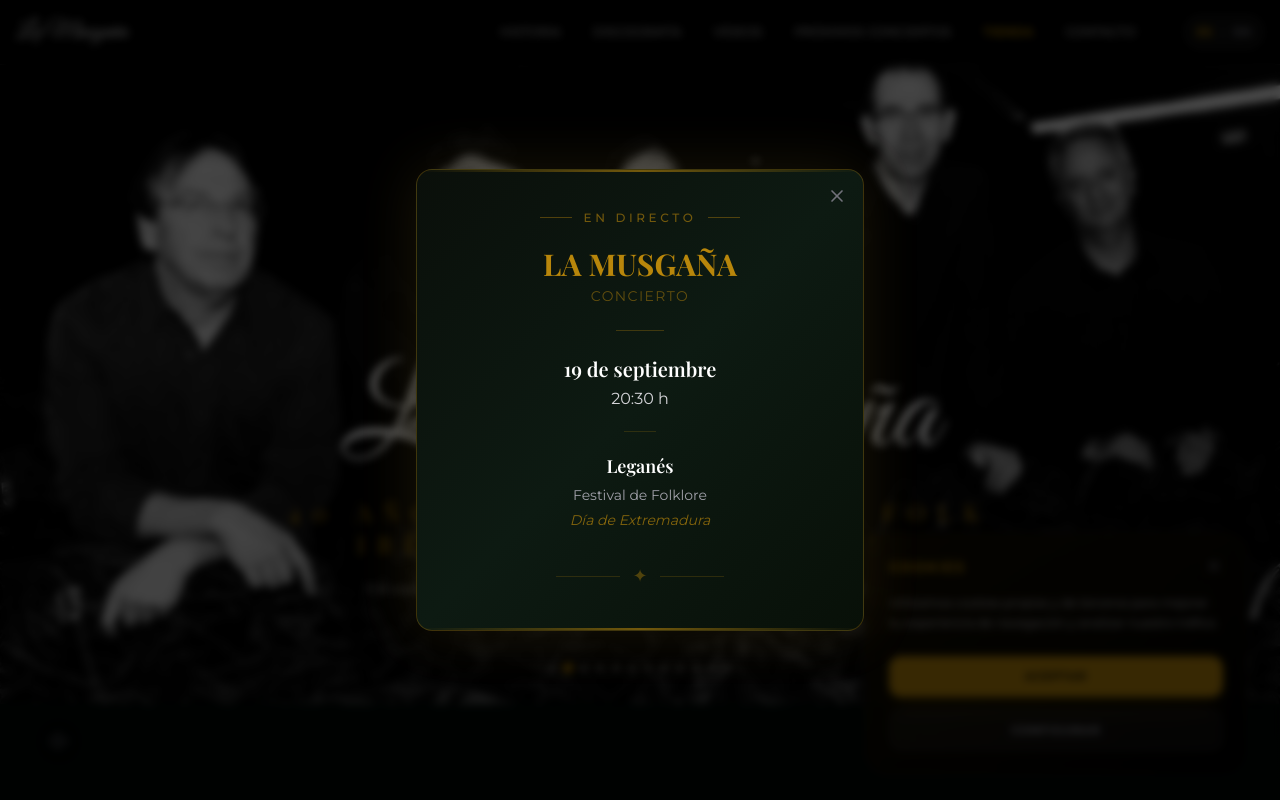
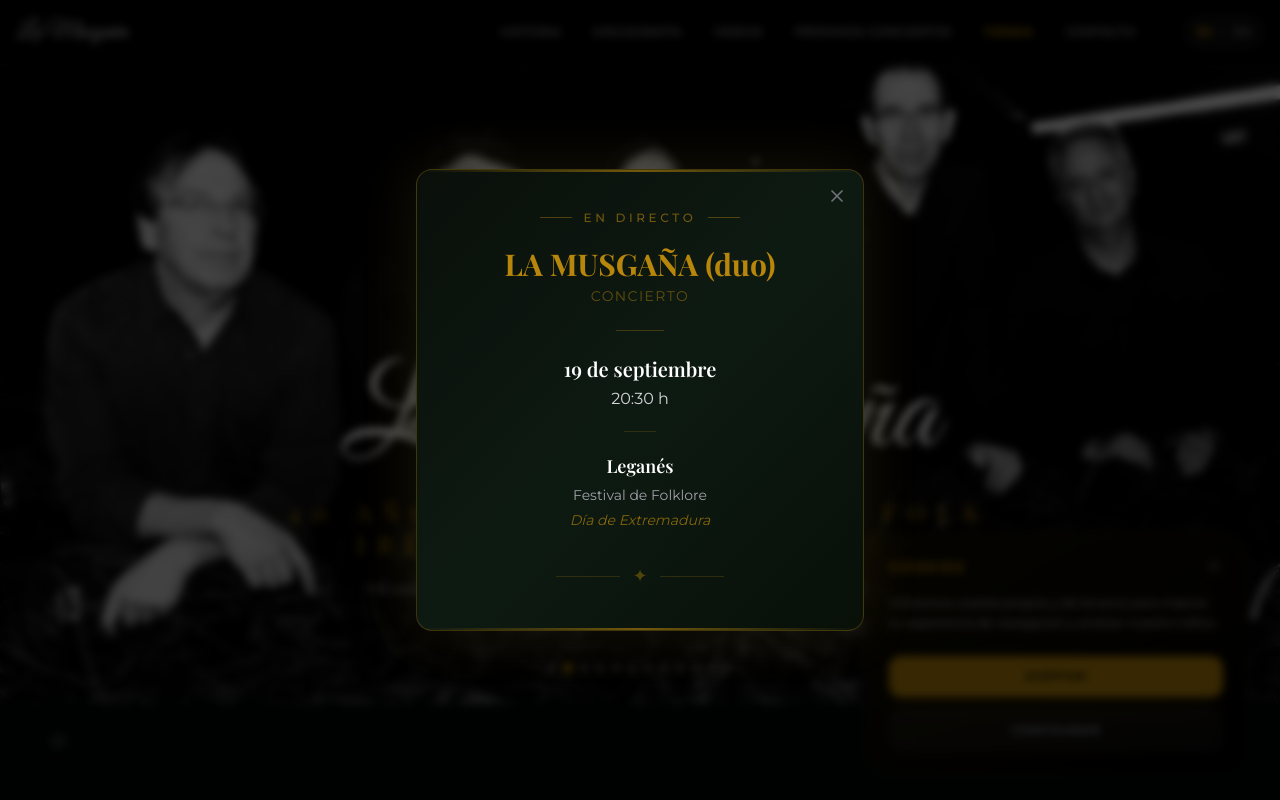
Before and after one commit to ranndoneur26/musgana-web, a Next.js app: page /es in a window 1280 px wide. Shown: the top 800 px of the page. Built offline with nearby package versions, Linux system fonts and the light colour scheme.

Commit message:
MOLLET EN ALERTA — MVP Next.js + Supabase

```diff
--- a/src/components/ui/ConcertPopup.tsx
+++ b/src/components/ui/ConcertPopup.tsx
@@ -65,7 +65,7 @@
 
                                 {/* Title */}
                                 <h2 className="text-2xl sm:text-3xl font-bold text-gold font-[family-name:var(--font-playfair)] leading-tight mb-1">
-                                    LA MUSGAÑA
+                                    LA MUSGAÑA (duo)
                                 </h2>
 
                                 {/* Subtitle */}
```
